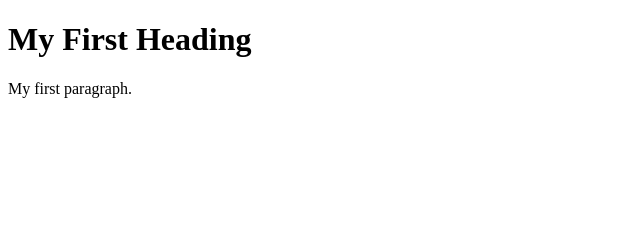
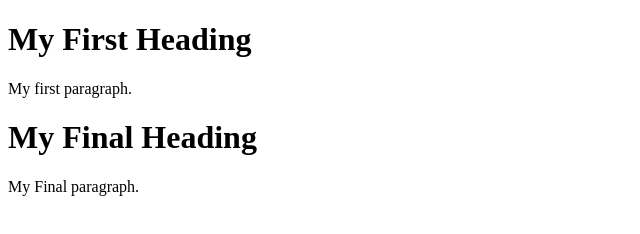
Before and after one commit to quib1910437/CT300, a plain HTML site: page index.html in a window 1280 px wide. Shown: the whole page, without its empty margins (0-640 px from the left). Drawn offline with Linux system fonts and the light colour scheme.

Commit message:
Update index.html

```diff
--- a/index.html
+++ b/index.html
@@ -5,5 +5,8 @@
 <h1>My First Heading</h1>
 <p>My first paragraph.</p>
 
+<h1>My Final Heading</h1>
+<p>My Final paragraph.</p>
+
 </body>
 </html>
```
